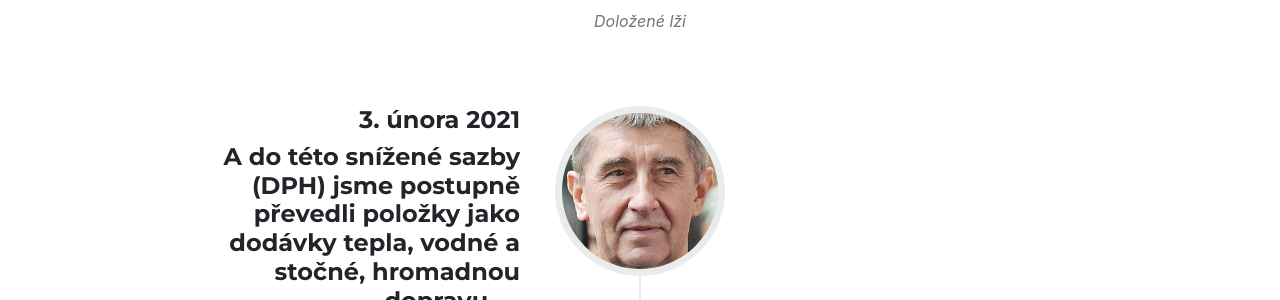
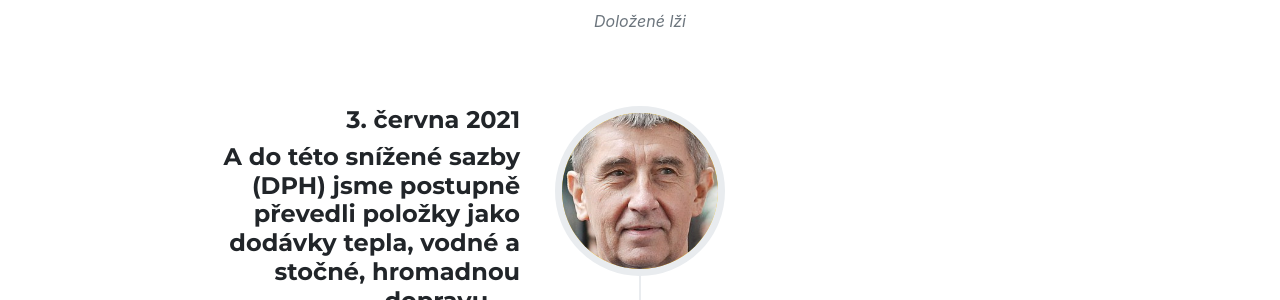
Before and after one commit to xsuchy/babisjelhar, a Jekyll site: the page built from index.md, in a window 1280 px wide and 900 px high, scrolled down 1142 px. Shown: the part 155-455 px from the top of the window. Built offline with Jekyll 4.4.1, drawn with Linux system fonts in a browser that asks for light colours; some web fonts are replaced.

Commit message:
opravit datum

```diff
--- a/_data/sitetext.yml
+++ b/_data/sitetext.yml
@@ -34,7 +34,7 @@ timeline:
     start_align: "left"
     events:
       - title: "A do této snížené sazby (DPH) jsme postupně převedli položky jako dodávky tepla, vodné a stočné, hromadnou dopravu, ..."
-        year: "3. února 2021"
+        year: "3. června 2021"
         desc: "Pro změnu hlasovali všichni poslanci kromě poslanců ANO a ČSSD. [Zdroj](https://psp.cz/sqw/hlasy.sqw?g=68622&l=cz)"
         image: assets/img/timeline/1.jpg
       - title: "Babiš: 8. ledna mi řekla policie, že je člověk, který chce zastřelit moji rodinu a mě. (..) Moje žena šla do Dubaje, ano, protože se bála. // Moderátoka: Proč jste to neřekl? // Babiš: Protože moje žena to nevěděla."
```
